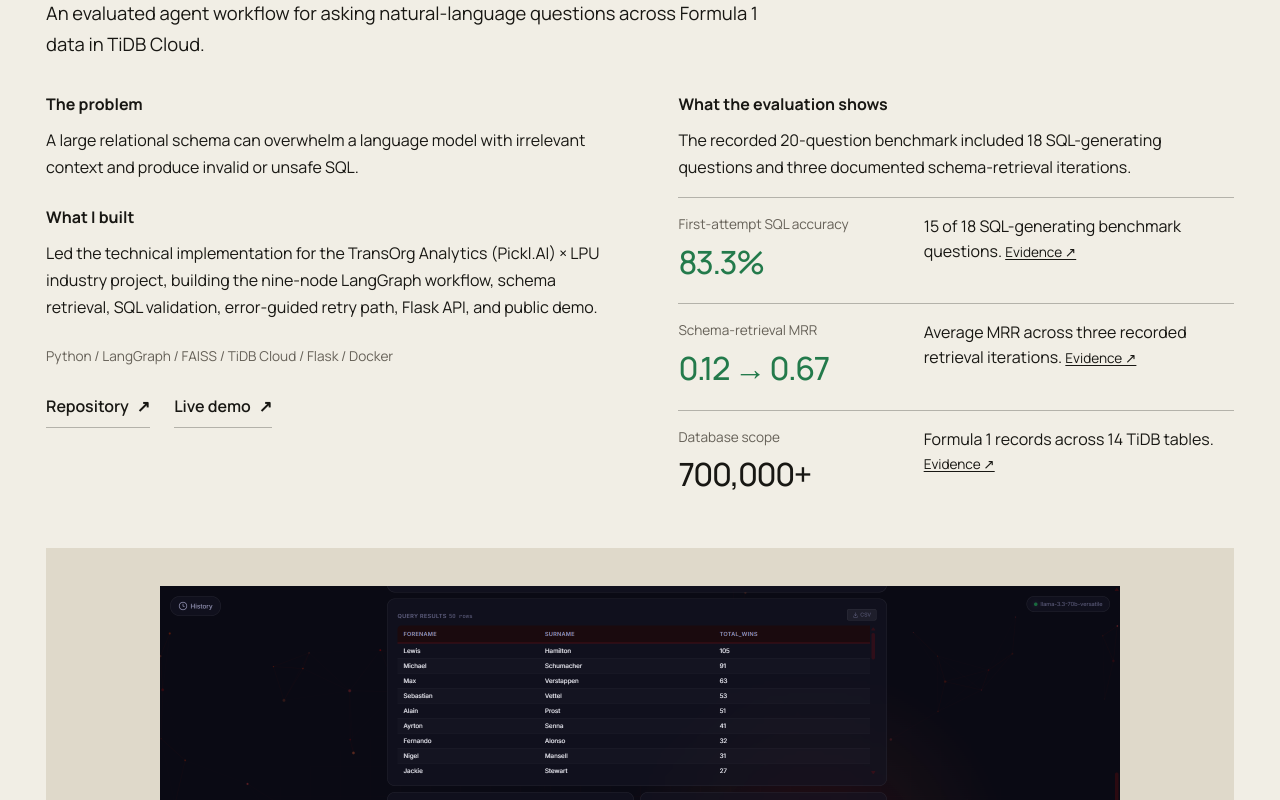
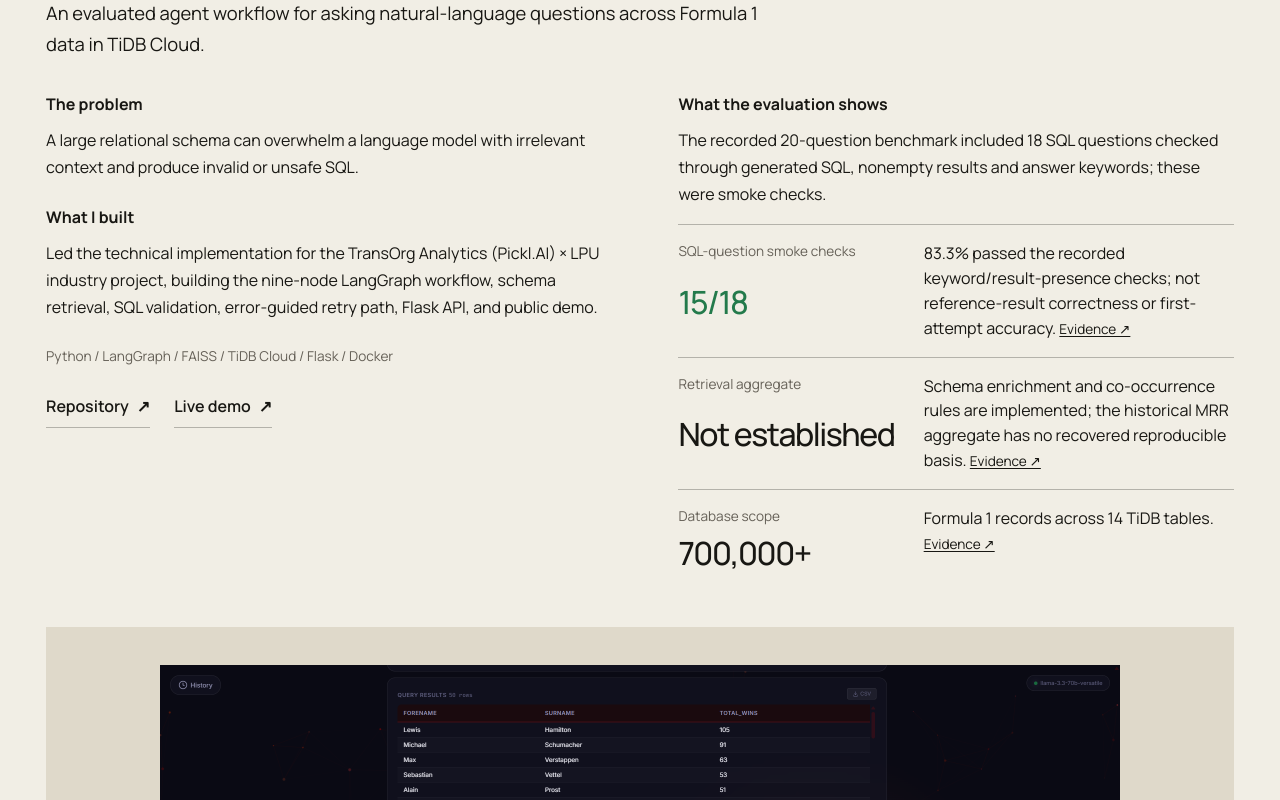
Before and after one commit to Venkateswara-Sahu/portfolio, a Next.js app: page / in a window 1280 px wide. Shown: the part 2880-3680 px from the top of the page. Built offline with nearby package versions, Linux system fonts and the light colour scheme.

Commit message:
docs: align portfolio and resume with verified evidence boundaries

```diff
--- a/src/components/projects/CaseStudy.tsx
+++ b/src/components/projects/CaseStudy.tsx
@@ -3,8 +3,7 @@
 import { ProjectVisual } from "@/components/visuals/ProjectVisual";
 
 const measuredResults = new Set([
-  "First-attempt SQL accuracy", "Schema-retrieval MRR", "OCR processing",
-  "XGBoost test AUC", "Top-decile CTR lift",
+  "SQL-question smoke checks", "OCR processing",
 ]);
 
 export function ProjectLinks({ links }: { links: PortfolioLink[] }) {
--- a/src/data/portfolio.ts
+++ b/src/data/portfolio.ts
@@ -92,7 +92,7 @@
     displayPhrase: "Make it measurable.",
     statement:
       "I build evaluated AI systems—from concept-drift monitoring to Text-to-SQL agents—with evidence you can inspect.",
-    location: "Yanam, Andhra Pradesh, India",
+    location: "Neelapalli, Andhra Pradesh, India",
     availability: "Open to full-time roles and relocation",
     actions: [
       { label: "Resume", href: links.resume },
@@ -183,24 +183,24 @@
         "Led the technical implementation for the TransOrg Analytics (Pickl.AI) × LPU industry project, building the nine-node LangGraph workflow, schema retrieval, SQL validation, error-guided retry path, Flask API, and public demo.",
       architecture: [
         "Classify the question and retrieve a focused sub-schema with FAISS.",
-        "Generate read-only SQL from the retrieved tables and relationships.",
+        "Generate SELECT queries from retrieved tables and relationships, subject to application validation.",
         "Execute against 14 TiDB tables and reflect on execution errors.",
-        "Return the answer with SQL, results, and retrieval measurements visible.",
+        "Return the answer with SQL, results, and explicitly bounded retrieval diagnostics.",
       ],
       evaluation: {
         summary:
-          "The recorded 20-question benchmark included 18 SQL-generating questions and three documented schema-retrieval iterations.",
+          "The recorded 20-question benchmark included 18 SQL questions checked through generated SQL, nonempty results and answer keywords; these were smoke checks.",
         metrics: [
           {
-            label: "First-attempt SQL accuracy",
-            value: "83.3%",
-            context: "15 of 18 SQL-generating benchmark questions.",
+            label: "SQL-question smoke checks",
+            value: "15/18",
+            context: "83.3% passed the recorded keyword/result-presence checks; not reference-result correctness or first-attempt accuracy.",
             evidenceHref: links.f1Repository,
           },
           {
-            label: "Schema-retrieval MRR",
-            value: "0.12 → 0.67",
-            context: "Average MRR across three recorded retrieval iterations.",
+            label: "Retrieval aggregate",
+            value: "Not established",
+            context: "Schema enrichment and co-occurrence rules are implemented; the historical MRR aggregate has no recovered reproducible basis.",
             evidenceHref: links.f1Repository,
           },
           {
@@ -212,7 +212,7 @@
         ],
       },
       limitations:
-        "The recorded benchmark contained no retry cases, so it measures first-attempt behavior rather than recovery reliability. It is a bounded project evaluation, not evidence of service-scale performance.",
+        "The historical evaluator read the wrong retry-trace field, so recorded zero counts cannot establish whether retries occurred. Retrieval diagnostics use generated SQL as a relevance proxy. No live reliability, independent SQL accuracy or production deployment is claimed.",
       stack: [
         "Python",
         "LangGraph",
@@ -303,30 +303,30 @@
       ],
       evaluation: {
         summary:
-          "The recorded experiment used 10 million Criteo rows split into 7 million training, 1 million validation, and 2 million test observations.",
+          "The project documents a 10-million-row Criteo sample, feature preparation and released model assets. Original training/evaluation outputs have not been recovered, so numerical performance is not claimed.",
         metrics: [
           {
-            label: "XGBoost test AUC",
-            value: "0.9067",
-            context: "Compared with 0.9024 for LightGBM on the recorded split.",
+            label: "Model evaluation",
+            value: "Unresolved",
+            context: "README and dashboard disagree about AUC split labels; original predictions and evaluation outputs are needed.",
             evidenceHref: links.ctrRepository,
           },
           {
-            label: "Top-decile CTR lift",
-            value: "265.6%",
-            context: "Offline ranking analysis, not an online A/B test.",
+            label: "Feature scope",
+            value: "39 → 150",
+            context: "Documented raw-field/model-feature dimensions; serving consistency still needs repair and validation.",
             evidenceHref: links.ctrRepository,
           },
           {
             label: "Dataset",
             value: "10 million",
-            context: "Criteo records using a documented 7M/1M/2M split.",
+            context: "Documented Criteo project sample; original row counts and split provenance were not independently reconstructed.",
             evidenceHref: links.ctrRepository,
           },
         ],
       },
       limitations:
-        "The results are offline academic measurements and do not demonstrate revenue or user impact. Exact reproduction needs the original data split, preprocessing settings, model artifacts, and random seeds.",
+        "Displayed AUC and ranking-lift figures are omitted until original evaluation artifacts are recovered. Serving code contains batch-dependent preprocessing and a missing-indicator defect; their repair must preserve compatibility with frozen model assets. No revenue or user impact is claimed.",
       stack: [
         "Python",
         "XGBoost",
```
Also changed, not shown: 2 other files (tests, documents, lock files or other folders).
